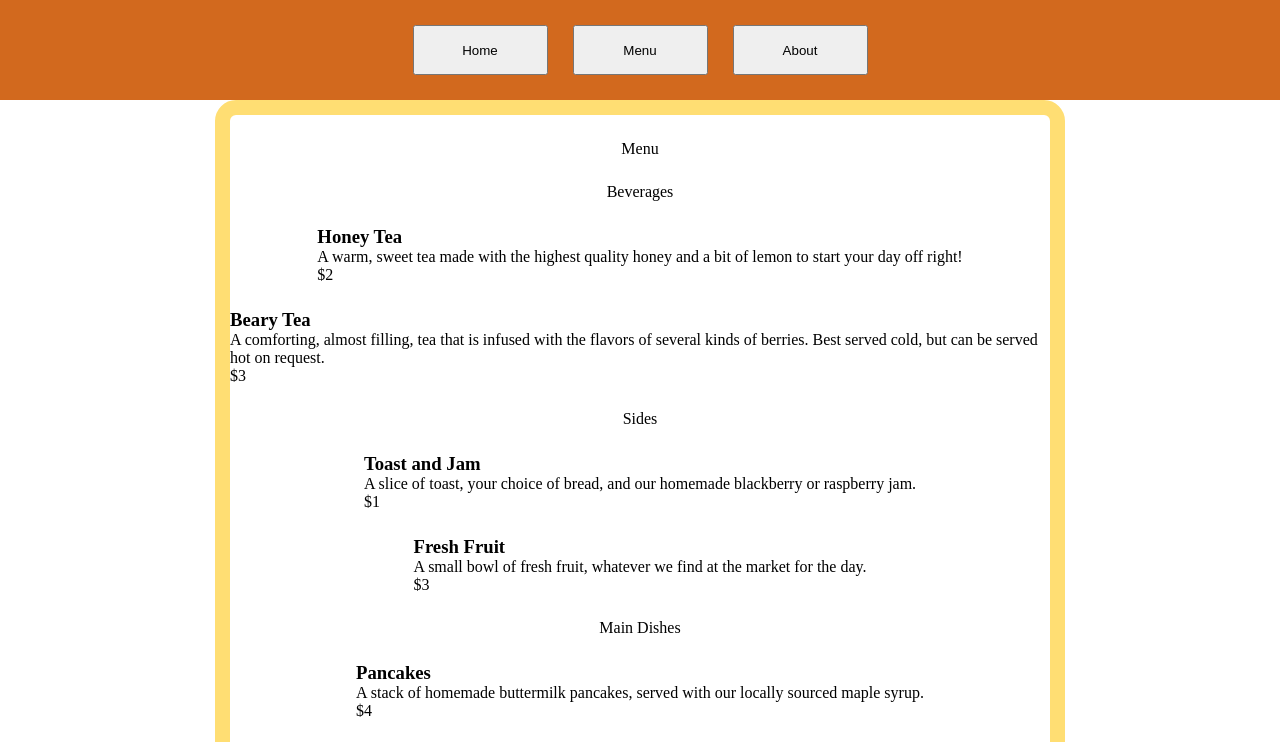
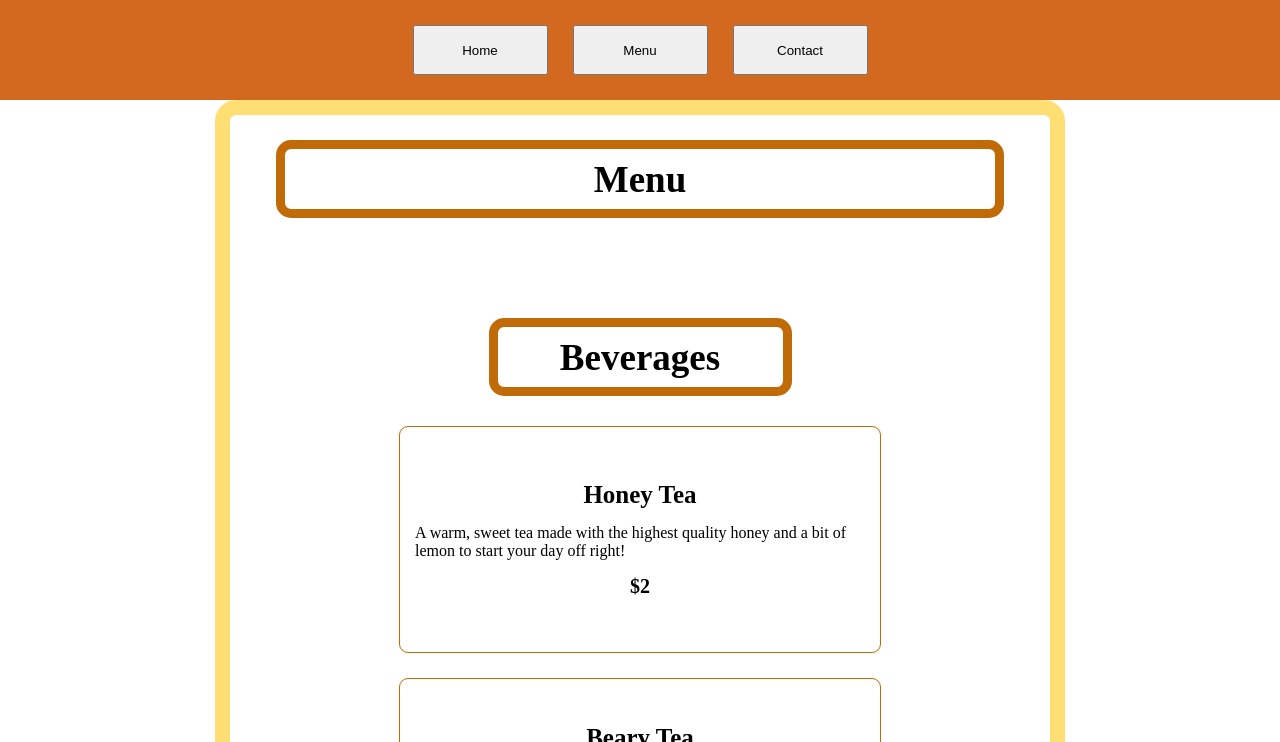
Before and after one commit to lukmanAkhmad/restaurant-page, a website built with webpack: page src/template.html in a window 1280 px wide. Both pictures are taken after a click on the button "Menu". Shown: the top 742 px of the page. Built offline with nearby package versions, Linux system fonts and the light colour scheme.

Commit message:
style: home menu and contact page

```diff
--- a/src/style.css
+++ b/src/style.css
@@ -38,7 +38,9 @@ button {
     padding: 25px 0;
 }
 
-.div-heading {
+.div-heading,
+.div-headingMenu,
+.div-headingContact {
     display: flex;
     align-items: center;
     justify-content: center;
@@ -79,3 +81,65 @@ button {
     font-size: 19px;
     font-weight: bolder;
 }
+
+.div-title-menu {
+    display: flex;
+    align-items: center;
+    justify-content: center;
+
+    border: 9px solid #c16a08;
+    border-radius: 15px;
+    width: 285px;
+    height: 60px;
+    font-size: 37px;
+    font-weight: bolder;
+    margin-top: 75px;
+    margin-bottom: 5px;
+}
+
+.div-menuSection {
+    display: flex;
+    align-items: center;
+    justify-content: center;
+    flex-direction: column;
+    gap: 15px;
+    border: 1px solid #c16a08;
+    border-radius: 9px;
+    width: 450px;
+    height: 225px;
+    padding: 0 15px;
+}
+
+.h3-itemName {
+    font-size: 25px;
+    font-weight: bold;
+}
+
+.p-itemPrice {
+    font-size: 20px;
+    font-weight: bold;
+}
+
+.div-contactSection {
+    display: flex;
+    align-items: start;
+    justify-content: center;
+    flex-direction: column;
+    gap: 15px;
+    border: 1px solid #c16a08;
+    border-radius: 9px;
+    width: 450px;
+    height: 225px;
+    padding: 0 15px;
+}
+
+.h3-personName {
+    font-size: 19px;
+    font-weight: bolder;
+}
+
+.p-personPosition,
+.p-personPhone,
+.p-personEmail {
+    margin-left: 60px;
+}
--- a/src/template.html
+++ b/src/template.html
@@ -10,7 +10,7 @@
         <nav>
             <button id="btn-home" type="button">Home</button>
             <button id="btn-menu" type="button">Menu</button>
-            <button id="btn-contact" type="button">About</button>
+            <button id="btn-contact" type="button">Contact</button>
         </nav>
     </header>
     <div id="content"></div>
```
